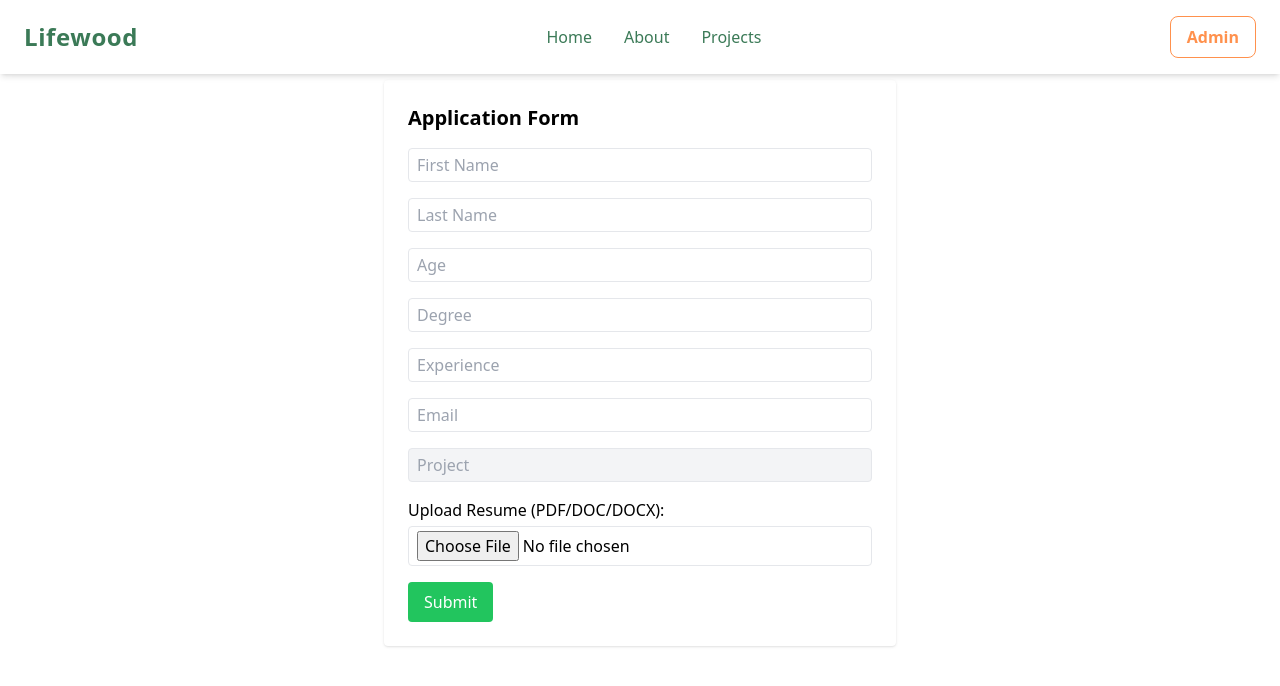
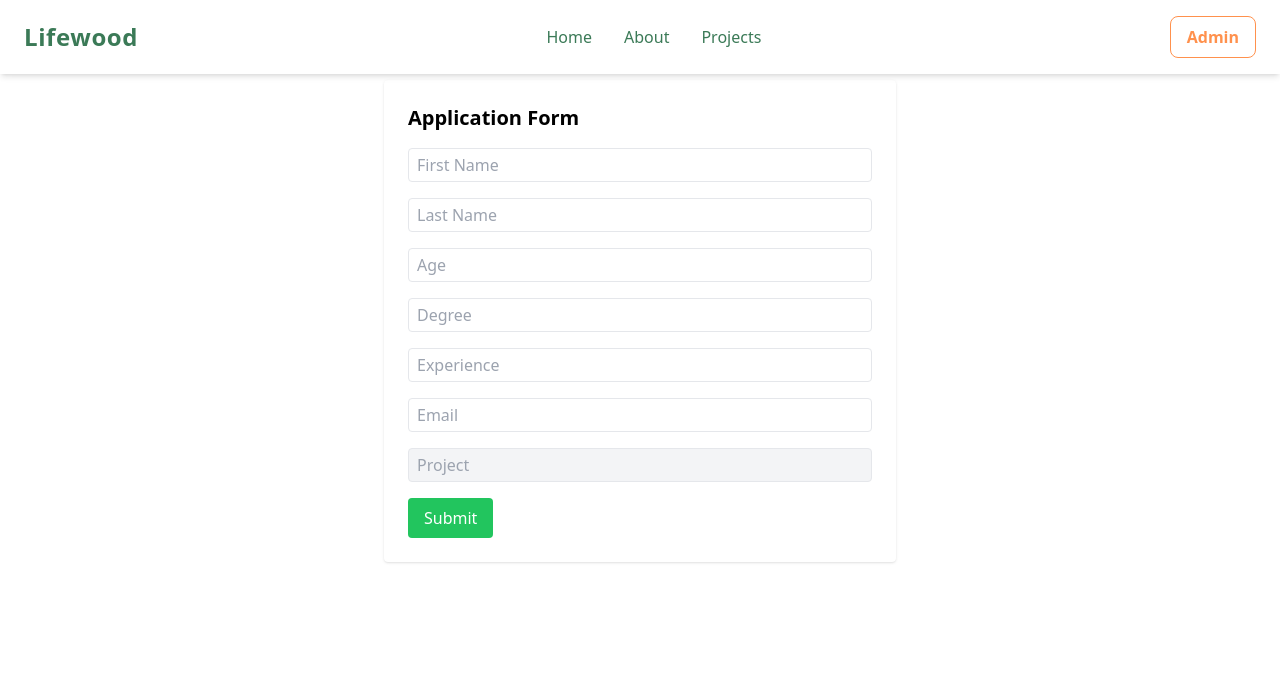
Before and after one commit to lukecastro-bot/lifewood-web, a React (Create React App) app: page /apply in a window 1280 px wide. Shown: the top 686 px of the page. Built offline with nearby package versions, Linux system fonts and the light colour scheme.

Commit message:
deploy project

```diff
--- a/src/components/ApplicationForm.jsx
+++ b/src/components/ApplicationForm.jsx
@@ -16,8 +16,6 @@ const ApplicationForm = () => {
     project: "",
   });
 
-  const [resumeFile, setResumeFile] = useState(null);
-
   // Pre-fill project if coming from Projects page
   useEffect(() => {
     if (location.state && location.state.project) {
@@ -31,21 +29,11 @@ const ApplicationForm = () => {
   const handleSubmit = async (e) => {
   e.preventDefault();
 
-    if (!resumeFile) {
-      toast.error("Please upload your resume.");
-      return;
-    }
-
-    const payload = new FormData();
-    Object.entries(formData).forEach(([key, value]) => {
-      payload.append(key, value);
-    });
-    payload.append("resume", resumeFile);
-
   try {
     const res = await fetch("http://localhost:8080/api/apply", {
       method: "POST",
-        body: payload, // Let FormData handle Content-Type
+      headers: { "Content-Type": "application/json" },
+      body: JSON.stringify(formData),
     });
 
     if (!res.ok) {
@@ -63,12 +51,12 @@ const ApplicationForm = () => {
       email: "",
       project: "",
     });
-      setResumeFile(null);
   } catch (err) {
     console.error(err);
     toast.error(err.message || "Internal Server Error");
   }
 };
+
 
   return (
     <div className="p-6 max-w-lg mx-auto bg-white rounded shadow">
@@ -140,17 +128,6 @@ const ApplicationForm = () => {
           className="border rounded px-2 py-1 w-full bg-gray-100"
         />
 
-        <div>
-          <label className="block mb-1">Upload Resume (PDF/DOC/DOCX):</label>
-          <input
-            type="file"
-            accept=".pdf,.doc,.docx"
-            onChange={(e) => setResumeFile(e.target.files[0])}
-            className="border rounded px-2 py-1 w-full"
-            required
-          />
-        </div>
-
         <button
           type="submit"
           className="bg-green-500 text-white px-4 py-2 rounded hover:bg-green-600"
--- a/src/pages/Home.jsx
+++ b/src/pages/Home.jsx
@@ -62,12 +62,12 @@ function Home() {
           {
             title: "Sustainability",
             desc: "Building eco-friendly solutions for a better tomorrow.",
-            video: "YOUR_SUSTAINABILITY_VIDEO_ID",
+            video: "https://www.youtube.com/watch?v=3-FgnVjYJVA",
           },
           {
             title: "Innovation",
             desc: "Bringing fresh ideas with modern technology and design.",
-            video: "YOUR_INNOVATION_VIDEO_ID",
+            video: "https://www.youtube.com/watch?v=Cdn9Q_Qo40E",
           },
           {
             title: "Responsibility",
```
Lines whose indentation alone changed are shown as unchanged.
